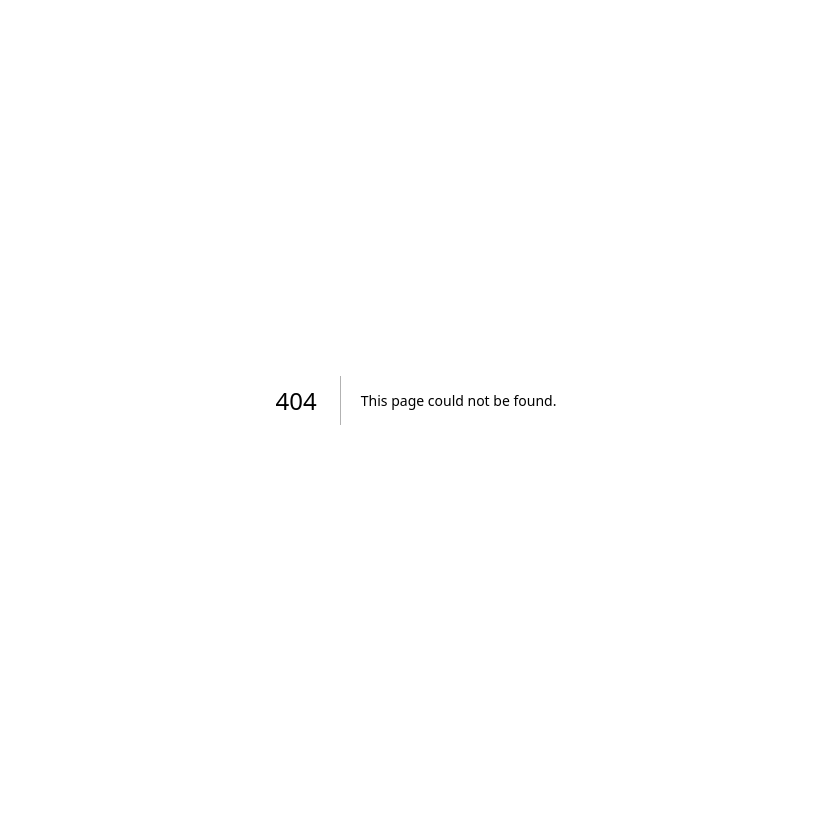
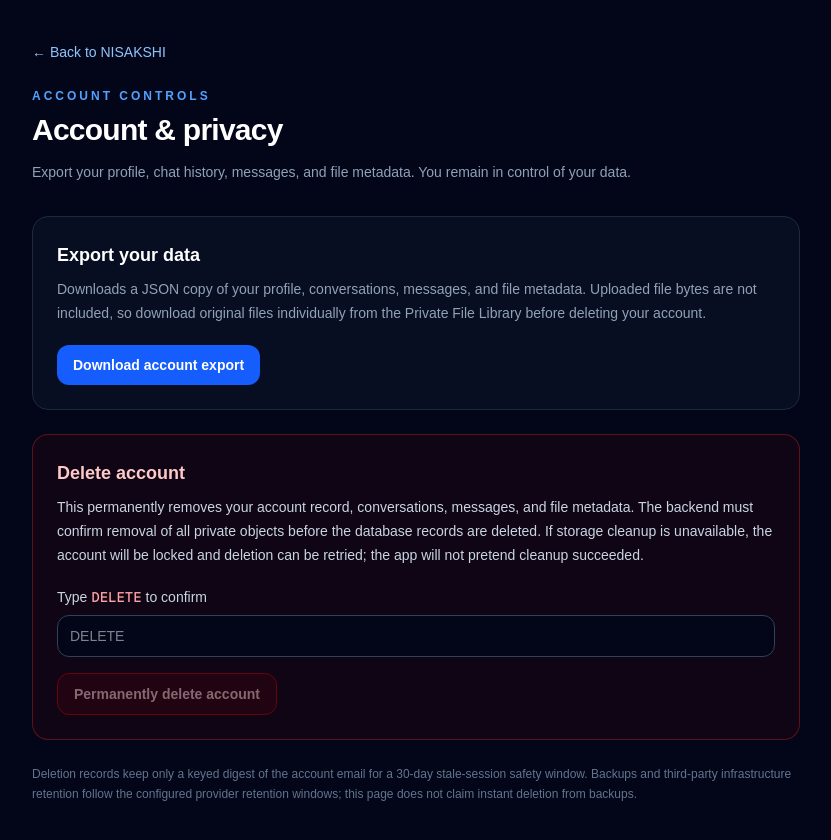
Before and after one commit to nikhilsinghnitian-oss/NISAKSHI-ai, a Next.js app in the folder frontend/: page /account in a window 1280 px wide. Before the commit this address had no page. Shown: the top 840 px of the page, without its empty margins (224-1055 px from the left). Before the commit the page ends 800 px from the top, so only its background shows below. Built offline with nearby package versions, Linux system fonts and the light colour scheme.

Commit message:
feat(privacy): add account and privacy controls page

```diff
--- /dev/null
+++ b/frontend/app/account/page.tsx
@@ -0,0 +1,106 @@
+"use client";
+
+import { useState } from "react";
+import Link from "next/link";
+import { signOut } from "next-auth/react";
+import { useRouter } from "next/navigation";
+
+export default function AccountPrivacyPage() {
+  const [confirmText, setConfirmText] = useState("");
+  const [busy, setBusy] = useState(false);
+  const [error, setError] = useState("");
+  const router = useRouter();
+
+  async function deleteAccount() {
+    if (confirmText !== "DELETE") {
+      setError('Type DELETE exactly to confirm account removal.');
+      return;
+    }
+    const confirmed = window.confirm(
+      "Permanently delete your NISAKSHI account, chats, messages, and file metadata? Private uploaded objects will be removed first. This cannot be undone."
+    );
+    if (!confirmed) return;
+
+    setBusy(true);
+    setError("");
+    try {
+      const response = await fetch("/api/account", {
+        method: "DELETE",
+        headers: { "Content-Type": "application/json" },
+      });
+      if (!response.ok) {
+        const body = await response.json().catch(() => ({}));
+        setError(body.error || "Account deletion failed. You may retry after resolving the issue.");
+        return;
+      }
+      await signOut({ redirect: false });
+      router.replace("/?accountDeleted=1");
+      router.refresh();
+    } catch {
+      setError("Unable to contact the server. Check your connection and retry.");
+    } finally {
+      setBusy(false);
+    }
+  }
+
+  return (
+    <main className="min-h-screen bg-slate-950 px-4 py-10 text-white">
+      <div className="mx-auto max-w-3xl">
+        <Link href="/chat" className="text-sm text-blue-300 hover:text-blue-200">
+          ← Back to NISAKSHI
+        </Link>
+        <header className="mb-8 mt-6">
+          <p className="text-xs font-semibold uppercase tracking-[0.25em] text-blue-400">Account controls</p>
+          <h1 className="mt-2 text-3xl font-bold tracking-tight">Account &amp; privacy</h1>
+          <p className="mt-3 max-w-2xl text-sm leading-6 text-slate-400">
+            Export your profile, chat history, messages, and file metadata. You remain in control of your data.
+          </p>
+        </header>
+
+        <section className="rounded-2xl border border-slate-800 bg-slate-900/50 p-6">
+          <h2 className="text-lg font-semibold">Export your data</h2>
+          <p className="mt-2 text-sm leading-6 text-slate-400">
+            Downloads a JSON copy of your profile, conversations, messages, and file metadata. Uploaded file bytes are not included, so download original files individually from the Private File Library before deleting your account.
+          </p>
+          <a
+            href="/api/account/export"
+            className="mt-5 inline-flex items-center rounded-xl bg-blue-600 px-4 py-2.5 text-sm font-semibold text-white transition-colors hover:bg-blue-500"
+          >
+            Download account export
+          </a>
+        </section>
+
+        <section className="mt-6 rounded-2xl border border-red-900/70 bg-red-950/20 p-6">
+          <h2 className="text-lg font-semibold text-red-200">Delete account</h2>
+          <p className="mt-2 text-sm leading-6 text-slate-300">
+            This permanently removes your account record, conversations, messages, and file metadata. The backend must confirm removal of all private objects before the database records are deleted. If storage cleanup is unavailable, the account will be locked and deletion can be retried; the app will not pretend cleanup succeeded.
+          </p>
+          <label htmlFor="delete-confirm" className="mt-5 block text-sm font-medium text-slate-300">
+            Type <span className="font-mono text-red-300">DELETE</span> to confirm
+          </label>
+          <input
+            id="delete-confirm"
+            value={confirmText}
+            onChange={(event) => setConfirmText(event.target.value)}
+            autoComplete="off"
+            disabled={busy}
+            className="mt-2 w-full rounded-xl border border-slate-700 bg-slate-950 px-3 py-2.5 text-sm outline-none focus:border-red-500"
+            placeholder="DELETE"
+          />
+          {error && <p role="alert" className="mt-3 text-sm text-red-300">{error}</p>}
+          <button
+            onClick={deleteAccount}
+            disabled={busy || confirmText !== "DELETE"}
+            className="mt-4 rounded-xl border border-red-700 bg-red-700/20 px-4 py-2.5 text-sm font-semibold text-red-200 transition-colors hover:bg-red-700/40 disabled:cursor-not-allowed disabled:opacity-50"
+          >
+            {busy ? "Processing deletion…" : "Permanently delete account"}
+          </button>
+        </section>
+
+        <p className="mt-6 text-xs leading-5 text-slate-500">
+          Deletion records keep only a keyed digest of the account email for a 30-day stale-session safety window. Backups and third-party infrastructure retention follow the configured provider retention windows; this page does not claim instant deletion from backups.
+        </p>
+      </div>
+    </main>
+  );
+}
```
